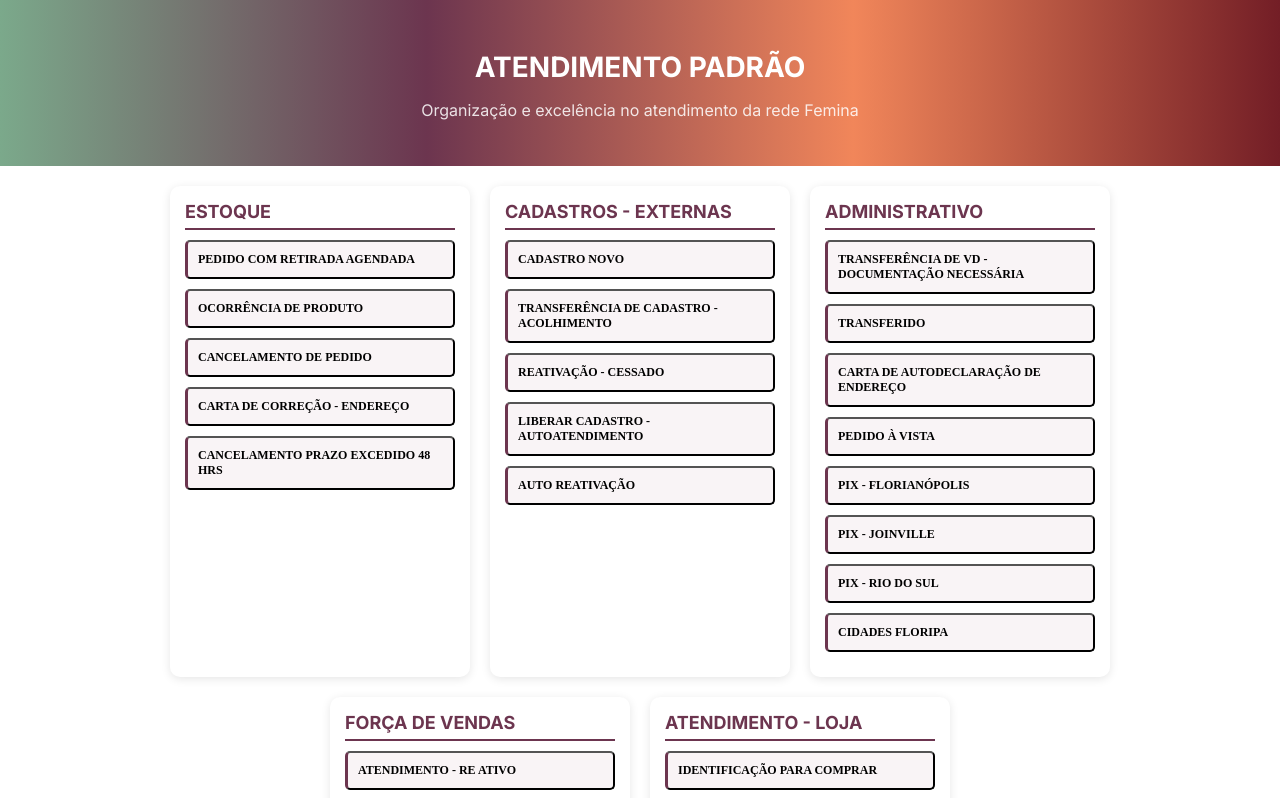
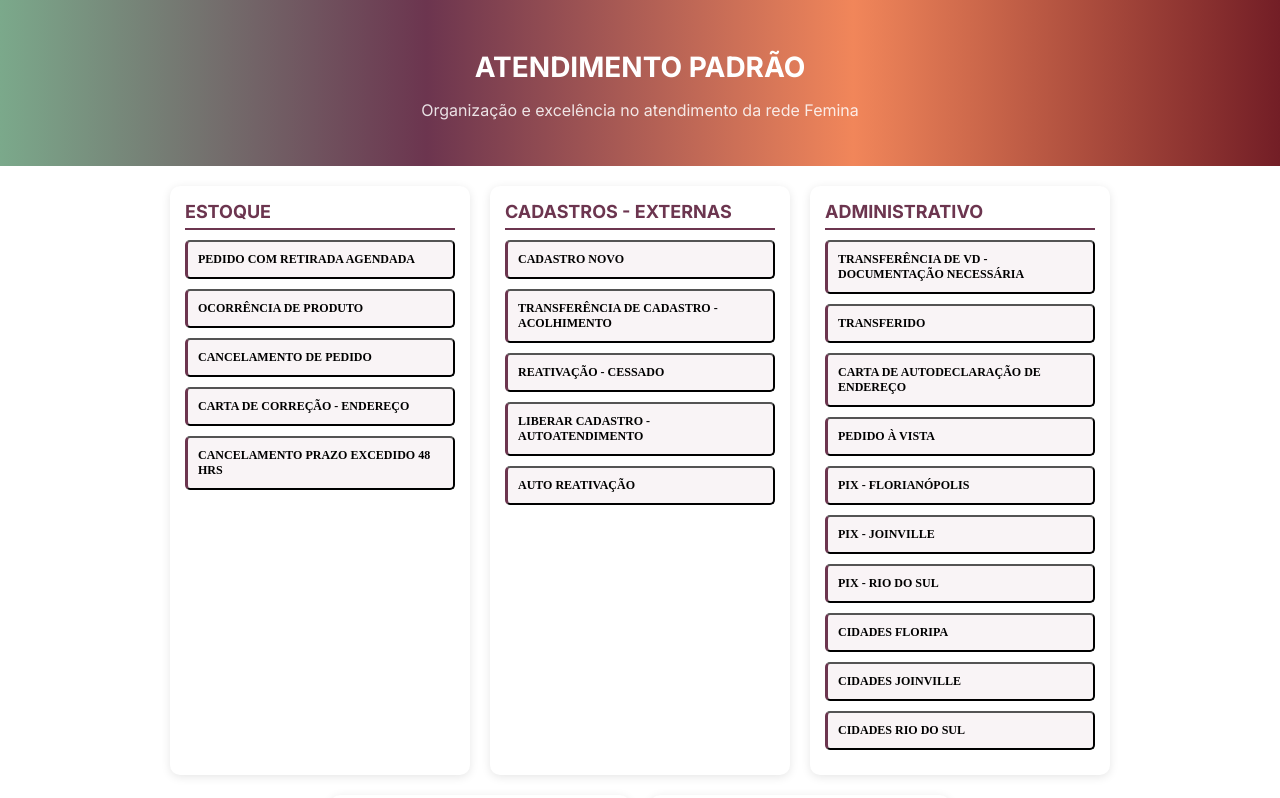
Before and after one commit to GrupoFemina/femina-react, a React (Vite) app: page / in a window 1280 px wide. Shown: the top 798 px of the page. Built offline with nearby package versions, Linux system fonts and the light colour scheme.

Commit message:
Update data.js

```diff
--- a/src/data.js
+++ b/src/data.js
@@ -98,6 +98,16 @@ const data = {
       idList: "683616ef6cc0c8d06e9b1dcc"
     },
     {
+      name: "CIDADES JOINVILLE",
+      desc: "<strong>MUNICÍPIOS:</strong><br>JOINVILLE<br>BARRA DO SUL<br>ITAPOÁ<br>GARUVA",
+      idList: "683616ef6cc0c8d06e9b1dcc"
+    },
+    {
+      name: "CIDADES RIO DO SUL",
+      desc: "<strong>MUNICÍPIOS:</strong><br>AGROLÂNDIA<br>AGRÔNOMICA<br>ALFREDO WAGNER<br>ATALANTA<br>AURORA<br>BRAÇO DO TROMBUDO<br>CHAPADÃO DO LAGEADO<br>DONA EMMA<br>IBIRAMA<br>IMBUIA<br>ITUPORANGA<br>JOSÉ BOITEUX<br>LAURENTINO<br>LEOBERTO LEAL<br>LONTRAS<br>PETROLÂNDIA<br>PRESIDENTE GETÚLIO<br>PRESIDENTE NEREU<br>RIO DO OESTE<br>RIO DO SUL<br>TROMBUDO CENTRAL<br>VIDAL RAMOS<br>VITOR MEIRELES<br>WITMARSUM",
+      idList: "683616ef6cc0c8d06e9b1dcc"
+    },
+    {
       name: "ATENDIMENTO - RE ATIVO",
       desc: "<strong>CÓD RE/NOME:</strong>\n<strong>CONTATO:</strong>\n<strong>DESCRIÇÃO DO ATENDIMENTO:</strong> Descrever a necessidade do RE.\n<strong>STATUS:</strong>\n<strong>PROMOTORA:</strong> @atendimento",
       idList: "683615767be3d4dd7675250f"
```
